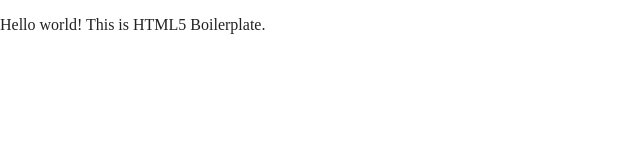
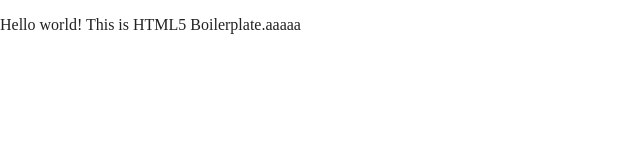
Before and after one commit to aixtechnology/web, a website built with Parcel: page index.html in a window 1280 px wide. Shown: the full height of the page, 0-640 px from the left. Built offline with nearby package versions, Linux system fonts and the light colour scheme.

Commit message:
Update index.html

```diff
--- a/index.html
+++ b/index.html
@@ -25,7 +25,7 @@
 <body>
 
   <!-- Add your site or application content here -->
-  <p>Hello world! This is HTML5 Boilerplate.</p>
+  <p>Hello world! This is HTML5 Boilerplate.aaaaa</p>
   <script src="js/vendor/modernizr-3.11.2.min.js"></script>
   <script src="js/plugins.js"></script>
   <script src="js/main.js"></script>
```
